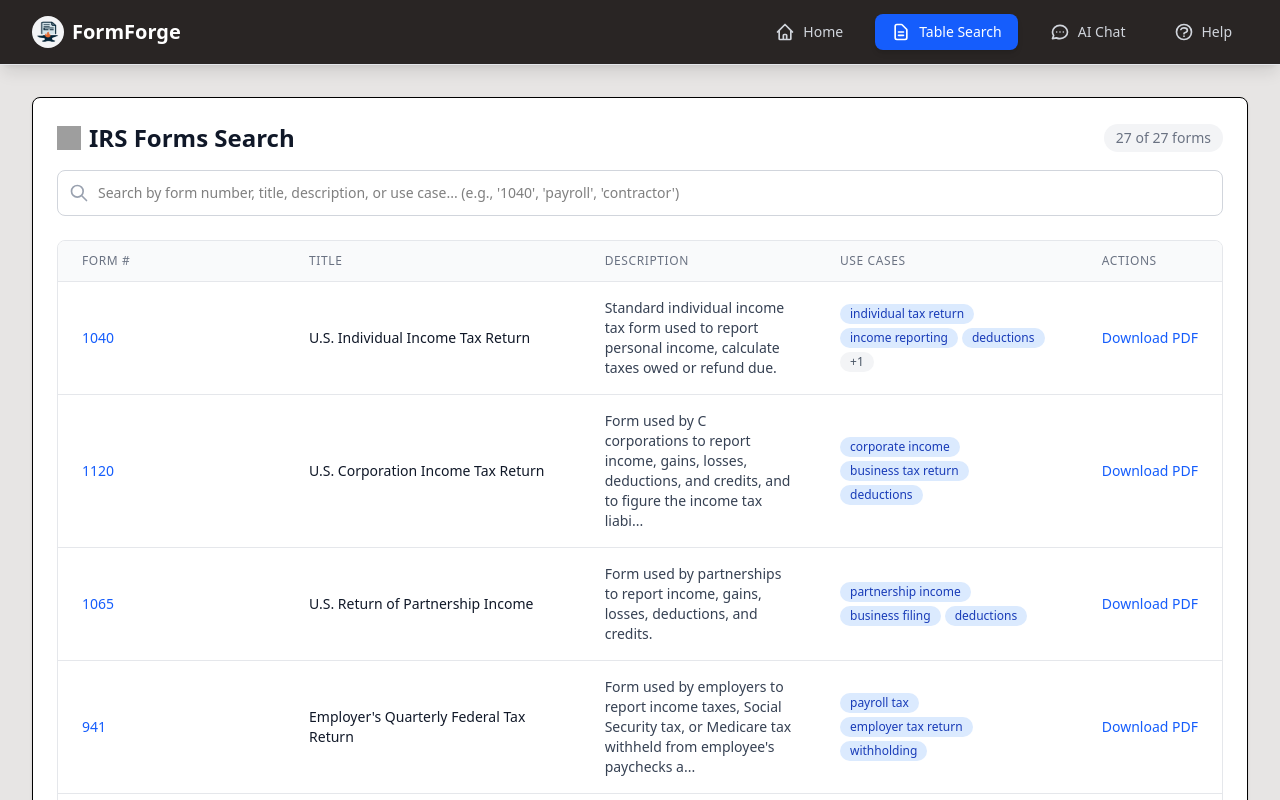
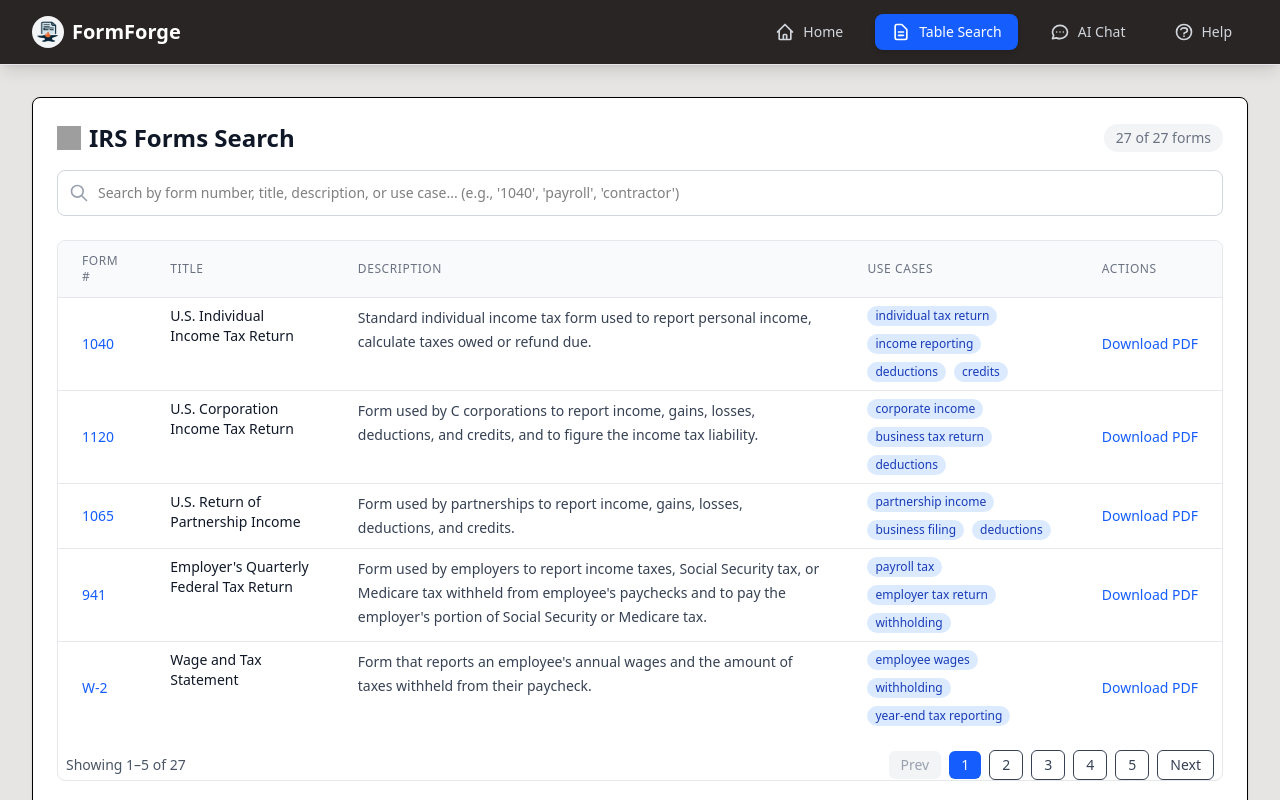
Before and after one commit to remysedlak/aiah, a React (Vite) app in the folder frontend/: page / in a window 1280 px wide. Both pictures are taken after a click on the button "Table Search". Built offline with nearby package versions, Linux system fonts and the light colour scheme; grey boxes are pictures that could not be loaded.

Commit message:
UX/code: modularize table section and add pagination for results

```diff
--- a/frontend/src/components/FuzzySearchTable.jsx
+++ b/frontend/src/components/FuzzySearchTable.jsx
@@ -1,11 +1,16 @@
 import { useState, useEffect, useMemo } from 'react'
 import Fuse from 'fuse.js'
 import { irsFormsData } from '../data/irsFormsData'
+import Pagination from './Pagination'
+import ResultRow from './ResultRow'
+import MobileCard from './MobileCard'
 
 const FuzzySearchTable = () => {
   const [searchTerm, setSearchTerm] = useState('')
   const [searchResults, setSearchResults] = useState(irsFormsData)
   const [selectedForm, setSelectedForm] = useState(null)
+  const [currentPage, setCurrentPage] = useState(1)
+  const itemsPerPage = 5
 
   // Configure Fuse.js for fuzzy search
   const fuse = useMemo(() => {
@@ -30,6 +35,8 @@ const FuzzySearchTable = () => {
       const results = fuse.search(searchTerm)
       setSearchResults(results.map(result => result.item))
     }
+    // Reset to first page whenever the search term or results change
+    setCurrentPage(1)
   }, [searchTerm, fuse])
 
   const handleFormClick = (form) => {
@@ -44,6 +51,12 @@ const FuzzySearchTable = () => {
     setSearchTerm('')
     setSearchResults(irsFormsData)
   }
+
+  // pagination calculations (re-used in render)
+  const totalResults = searchResults.length
+  const totalPages = Math.max(1, Math.ceil(totalResults / itemsPerPage))
+  const startIndex = (currentPage - 1) * itemsPerPage
+  const pageItems = searchResults.slice(startIndex, startIndex + itemsPerPage)
 
   return (
     <div className="bg-white rounded-lg shadow-sm border p-6 lg:max-w-7xl mx-auto">
@@ -94,8 +107,36 @@ const FuzzySearchTable = () => {
 
       {/* Results Table */}
       <div className="overflow-hidden border border-gray-200 rounded-lg lg:max-w-7xl mx-auto">
-        <div className="overflow-x-auto">
-          <table className="min-w-full divide-y divide-gray-200">
+        {/* make the results area vertically scrollable to avoid extending the full page */}
+        <div className="max-h-[60vh] md:max-h-[70vh] overflow-y-auto">
+          {/* Mobile: stacked cards (no horizontal scrolling) */}
+          <div className="space-y-3 sm:hidden p-2">
+            {pageItems.length === 0 ? (
+              <div className="text-center text-gray-500 py-6">No results</div>
+            ) : (
+              pageItems.map((form) => (
+                <div
+                  key={form.form_number}
+                  onClick={() => handleFormClick(form)}
+                  className="bg-white border rounded-lg p-3 shadow-sm cursor-pointer"
+                >
+                  <div className="flex items-start justify-between">
+                    <div className="text-sm font-medium text-blue-600">{form.form_number}</div>
+                    <div className="text-sm text-gray-600">{form.title}</div>
+                  </div>
+                  <div className="mt-2 text-sm text-gray-700 truncate">{form.description}</div>
+                  <div className="mt-2 flex items-center gap-2">
+                    {form.use_cases.slice(0,2).map((uc, idx) => (
+                      <span key={idx} className="inline-flex items-center px-2 py-0.5 rounded-full text-xs bg-blue-100 text-blue-800">{uc}</span>
+                    ))}
+                    {form.use_cases.length > 2 && <span className="text-xs text-gray-600">+{form.use_cases.length - 2}</span>}
+                  </div>
+                </div>
+              ))
+            )}
+          </div>
+
+          <table className="w-full divide-y divide-gray-200 hidden sm:table">
             <thead className="bg-gray-50">
               <tr>
                 <th className="px-6 py-3 text-left text-xs font-medium text-gray-500 uppercase tracking-wider">
@@ -129,64 +170,26 @@ const FuzzySearchTable = () => {
                   </td>
                 </tr>
               ) : (
-                searchResults.map((form, index) => (
-                  <tr
+                pageItems.map((form, index) => (
+                  <ResultRow
                     key={form.form_number}
-                    className="hover:bg-gray-50 cursor-pointer transition-colors duration-150"
-                    onClick={() => handleFormClick(form)}
-                  >
-                    <td className="px-6 py-4 whitespace-nowrap">
-                      <div className="text-sm font-medium text-blue-600">
-                        {form.form_number}
-                      </div>
-                    </td>
-                    <td className="px-6 py-4">
-                      <div className="text-sm font-medium text-gray-900 leading-5">
-                        {form.title}
-                      </div>
-                    </td>
-                    <td className="px-6 py-4">
-                      <div className="text-sm text-gray-700 leading-5 max-w-md">
-                        {form.description.length > 120
-                          ? `${form.description.substring(0, 120)}...`
-                          : form.description
-                        }
-                      </div>
-                    </td>
-                    <td className="px-6 py-4">
-                      <div className="flex flex-wrap gap-1">
-                        {form.use_cases.slice(0, 3).map((useCase, idx) => (
-                          <span
-                            key={idx}
-                            className="inline-flex items-center px-2.5 py-0.5 rounded-full text-xs font-medium bg-blue-100 text-blue-800"
-                          >
-                            {useCase}
-                          </span>
-                        ))}
-                        {form.use_cases.length > 3 && (
-                          <span className="inline-flex items-center px-2.5 py-0.5 rounded-full text-xs font-medium bg-gray-100 text-gray-600">
-                            +{form.use_cases.length - 3}
-                          </span>
-                        )}
-                      </div>
-                    </td>
-                    <td className="px-6 py-4 whitespace-nowrap text-sm font-medium">
-                      <button
-                        onClick={(e) => {
-                          e.stopPropagation()
-                          handleDownload(form.file_url, form.form_number)
-                        }}
-                        className="text-blue-600 hover:text-blue-900 transition-colors"
-                      >
-                        Download PDF
-                      </button>
-                    </td>
-                  </tr>
+                    form={form}
+                    onClick={handleFormClick}
+                    onDownload={handleDownload}
+                  />
                 ))
               )}
             </tbody>
           </table>
         </div>
+        <Pagination
+          currentPage={currentPage}
+          totalPages={totalPages}
+          onPageChange={(p) => setCurrentPage(p)}
+          startIndex={startIndex}
+          itemsPerPage={itemsPerPage}
+          totalResults={totalResults}
+        />
       </div>
 
       {/* Quick Stats */}
@@ -218,7 +221,7 @@ const FuzzySearchTable = () => {
             aria-modal="true"
             aria-labelledby="selected-form-title"
             onClick={(e) => e.stopPropagation()}
-            className="bg-white rounded-lg shadow-xl max-w-2xl w-full max-h-96 overflow-hidden"
+            className="bg-white rounded-lg shadow-xl max-w-2xl w-full max-h-128 overflow-hidden"
           >
             <div className="flex justify-between items-center p-6 border-b">
               <h3 id="selected-form-title" className="text-xl font-semibold text-gray-900">
--- /dev/null
+++ b/frontend/src/components/MobileCard.jsx
@@ -0,0 +1,21 @@
+import React from 'react'
+
+const MobileCard = ({ form, onClick }) => {
+  return (
+    <div onClick={() => onClick(form)} className="bg-white border rounded-lg p-3 shadow-sm cursor-pointer">
+      <div className="flex items-start justify-between">
+        <div className="text-sm font-medium text-blue-600">{form.form_number}</div>
+        <div className="text-sm text-gray-600">{form.title}</div>
+      </div>
+      <div className="mt-2 text-sm text-gray-700 truncate">{form.description}</div>
+      <div className="mt-2 flex items-center gap-2">
+        {form.use_cases.slice(0,2).map((uc, idx) => (
+          <span key={idx} className="inline-flex items-center px-2 py-0.5 rounded-full text-xs bg-blue-100 text-blue-800">{uc}</span>
+        ))}
+        {form.use_cases.length > 2 && <span className="text-xs text-gray-600">+{form.use_cases.length - 2}</span>}
+      </div>
+    </div>
+  )
+}
+
+export default MobileCard
--- /dev/null
+++ b/frontend/src/components/Pagination.jsx
@@ -0,0 +1,51 @@
+import React from 'react'
+
+const Pagination = ({ currentPage, totalPages, onPageChange, startIndex, itemsPerPage, totalResults }) => {
+  const maxButtons = 5
+  let start = Math.max(1, currentPage - Math.floor(maxButtons / 2))
+  let end = start + maxButtons - 1
+  if (end > totalPages) {
+    end = totalPages
+    start = Math.max(1, end - maxButtons + 1)
+  }
+  const pages = []
+  for (let i = start; i <= end; i++) pages.push(i)
+
+  return (
+    <div className="flex items-center justify-between mt-4 px-2">
+      <div className="text-sm text-gray-600">
+        {totalResults > 0 ? `Showing ${startIndex + 1}–${Math.min(totalResults, startIndex + itemsPerPage)} of ${totalResults}` : 'No results'}
+      </div>
+
+      <div className="flex items-center space-x-2">
+        <button
+          onClick={() => onPageChange(Math.max(1, currentPage - 1))}
+          disabled={currentPage === 1}
+          className={`px-3 py-1 rounded-md text-sm ${currentPage === 1 ? 'text-gray-400 bg-gray-100' : 'text-gray-700 bg-white border'}`}
+        >
+          Prev
+        </button>
+
+        {pages.map((p) => (
+          <button
+            key={p}
+            onClick={() => onPageChange(p)}
+            className={`px-3 py-1 rounded-md text-sm ${p === currentPage ? 'bg-blue-600 text-white' : 'bg-white text-gray-700 border'}`}
+          >
+            {p}
+          </button>
+        ))}
+
+        <button
+          onClick={() => onPageChange(Math.min(totalPages, currentPage + 1))}
+          disabled={currentPage >= totalPages}
+          className={`px-3 py-1 rounded-md text-sm ${currentPage >= totalPages ? 'text-gray-400 bg-gray-100' : 'text-gray-700 bg-white border'}`}
+        >
+          Next
+        </button>
+      </div>
+    </div>
+  )
+}
+
+export default Pagination
--- /dev/null
+++ b/frontend/src/components/ResultRow.jsx
@@ -0,0 +1,31 @@
+import React from 'react'
+
+const ResultRow = ({ form, onClick, onDownload, onShowMore }) => {
+  return (
+    <tr className="hover:bg-gray-50 cursor-pointer transition-colors duration-150" onClick={() => onClick(form)}>
+      <td className="px-6 py-2 whitespace-nowrap">
+        <div className="h-full flex items-center text-sm font-medium text-blue-600">{form.form_number}</div>
+      </td>
+      <td className="px-6 py-2 align-top">
+        <div className="text-sm font-medium text-gray-900 leading-5 break-words whitespace-normal">{form.title}</div>
+      </td>
+      <td className="px-6 py-2 align-top">
+        <div className="text-sm text-gray-700 leading-6 break-words whitespace-normal">{form.description}</div>
+      </td>
+      <td className="px-6 py-2 align-top">
+        <div className="flex flex-wrap gap-2 text-sm">
+          {form.use_cases.map((useCase, idx) => (
+            <span key={idx} className="inline-flex items-center px-2 py-0.5 rounded-full text-xs font-medium bg-blue-100 text-blue-800 break-words">{useCase}</span>
+          ))}
+        </div>
+      </td>
+      <td className="px-6 py-2 whitespace-nowrap text-sm font-medium">
+        <div className="h-full flex items-center">
+          <button onClick={(e) => { e.stopPropagation(); onDownload(form.file_url, form.form_number) }} className="text-blue-600 hover:text-blue-900 transition-colors">Download PDF</button>
+        </div>
+      </td>
+    </tr>
+  )
+}
+
+export default ResultRow
```
